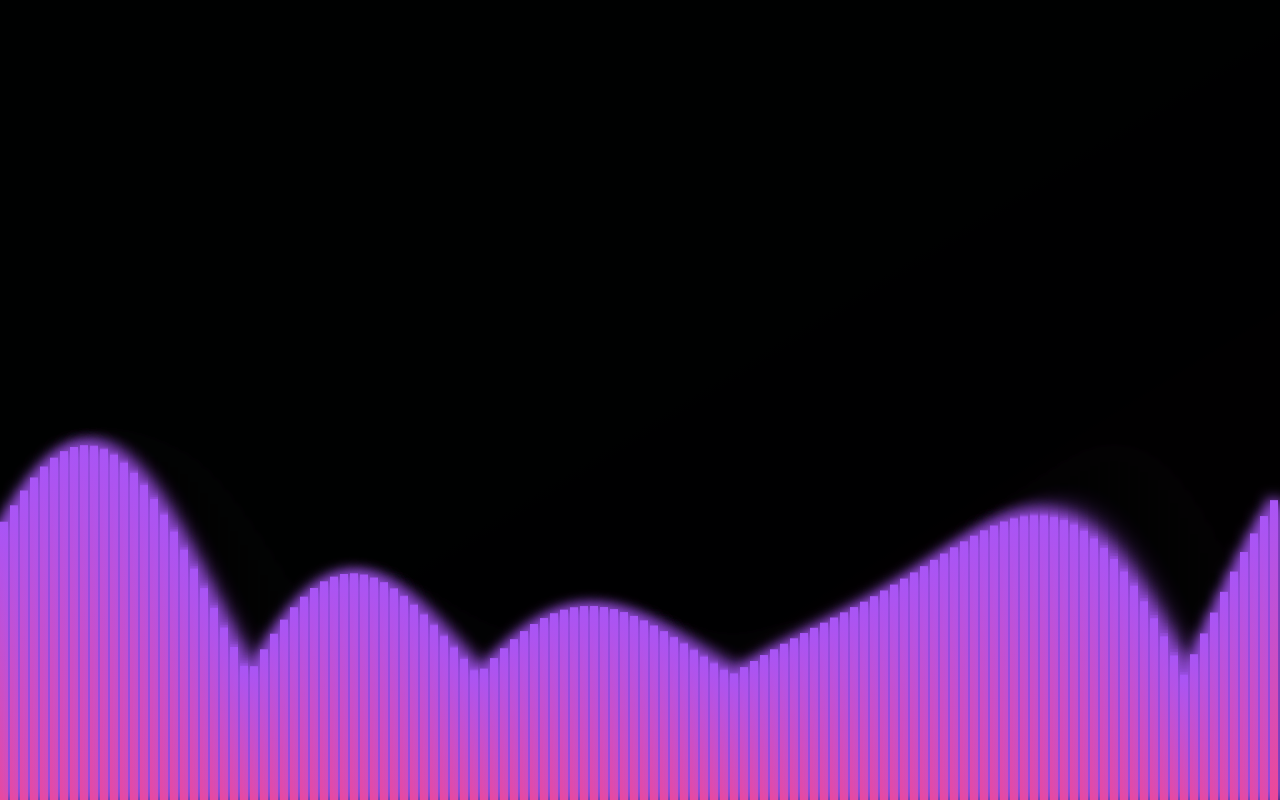
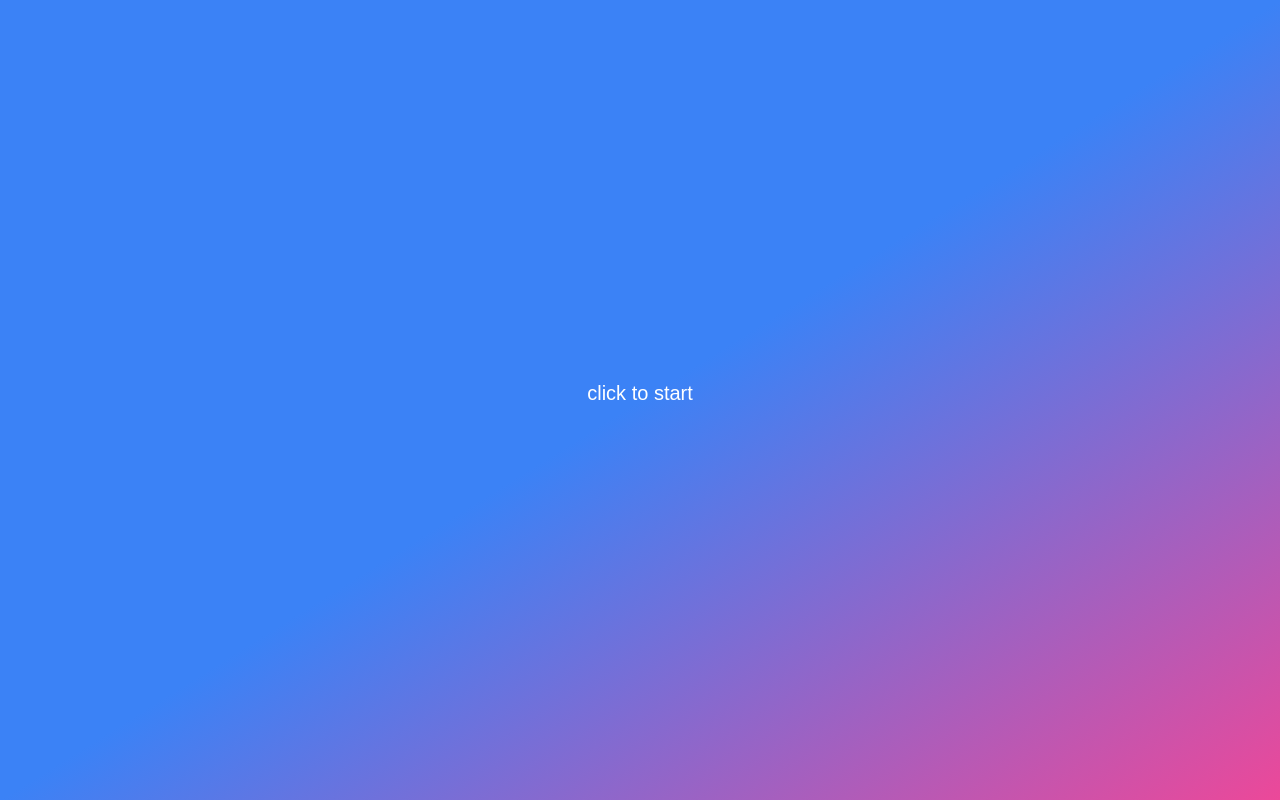
Before and after one commit to BPChance/Music-Visualizer, a website: page ambient.html in a window 1280 px wide. Drawn offline with nearby package versions, Linux system fonts and the light colour scheme; animation ran at ten frames a second.

Commit message:
ambient.html changed to use ambient.js

```diff
--- a/ambient.html
+++ b/ambient.html
@@ -8,6 +8,6 @@
     </head>
     <body class="flex justify-center items-center h-screen bg-gradient-to-br from-blue-500 via-blue-500 to-pink-500 text-white font-sans">
         <canvas id="visualizer" class="block h-screen"></canvas>
-        <script src="scripts.js"></script>
+        <script src="ambient.js"></script>
     </body>
 </html>
```
